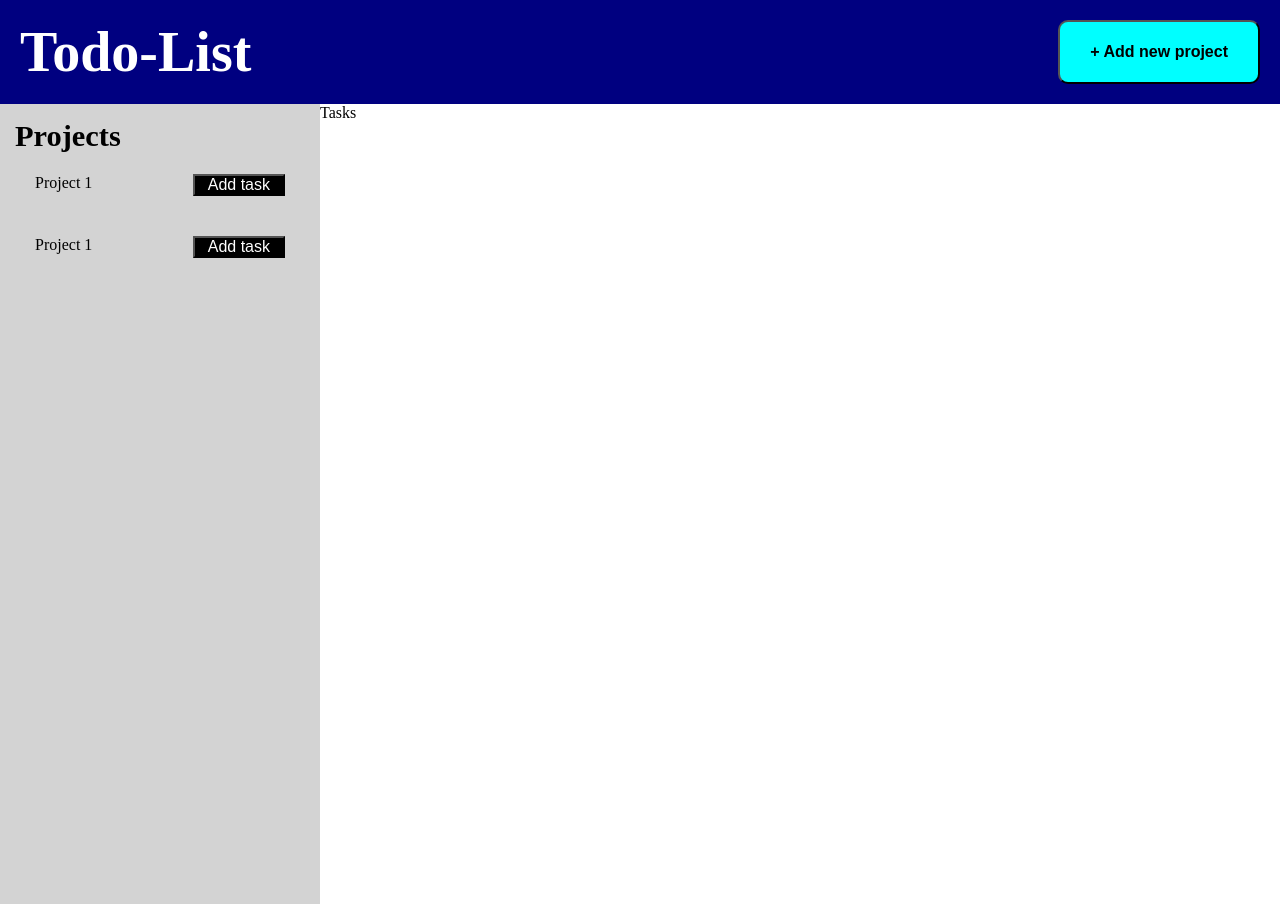
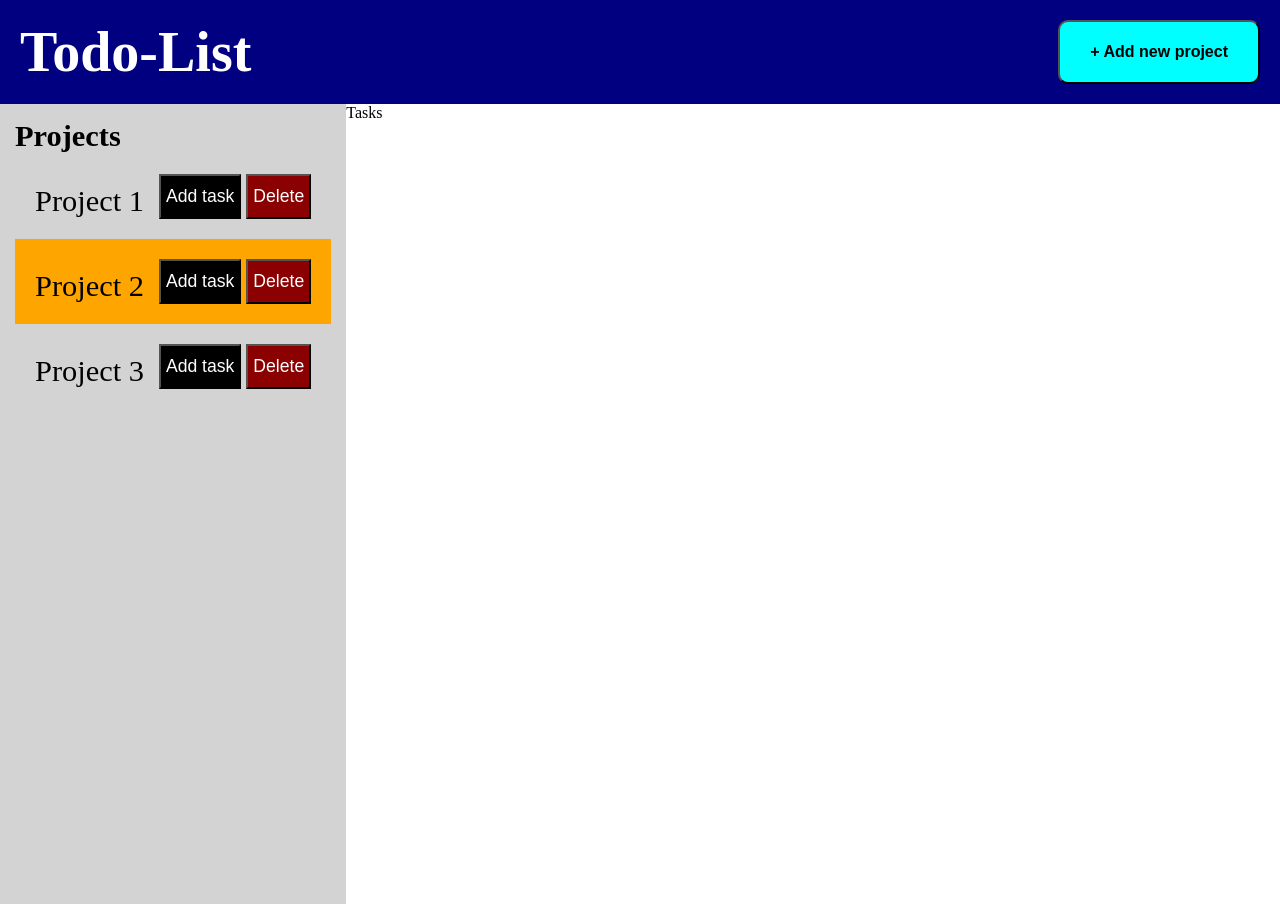
Before and after one commit to PanibratovR3/Todo-List, a website built with webpack: page src/template.html in a window 1280 px wide. Built offline with nearby package versions, Linux system fonts and the light colour scheme.

Commit message:
Created examples of project items with control buttons (without handlers).

```diff
--- a/src/style.css
+++ b/src/style.css
@@ -47,13 +47,29 @@
 }
 
 .projects-text {
-    font-size: 1rem;
+    font-size: 1.9rem;
+    margin-right: 15px;
+    text-wrap: nowrap;
+    padding-top: 10px;
 }
-
 .add-task {
     margin-left: auto;
-    font-size: 1rem;
-    padding: 0 13px;
     background-color: black;
     color: white;
 }
+
+.delete-project {
+    background: darkred;
+    color: white;
+    margin-left: 5px;
+}
+
+.project-control{
+    padding: 5px;
+    font-size: 1.1rem;
+    text-wrap: nowrap;
+}
+
+.selected {
+    background-color: orange;
+}
--- a/src/template.html
+++ b/src/template.html
@@ -25,13 +25,26 @@
                     <div class="projects-text">
                         Project 1
                     </div>
-                    <button class="add-task">Add task</button>
+                    <button class="project-control add-task">Add task</button>
+                    <button class=" project-control delete-project">Delete</button>
                 </div>
+            </div>
+            <div class="projects-list selected">
                 <div class="projects-item">
                     <div class="projects-text">
-                        Project 1
+                        Project 2
                     </div>
-                    <button class="add-task">Add task</button>
+                    <button class="project-control add-task">Add task</button>
+                    <button class=" project-control delete-project">Delete</button>
+                </div>
+            </div>
+            <div class="projects-list">
+                <div class="projects-item">
+                    <div class="projects-text">
+                        Project 3
+                    </div>
+                    <button class="project-control add-task">Add task</button>
+                    <button class=" project-control delete-project">Delete</button>
                 </div>
             </div>
         </div>
```
